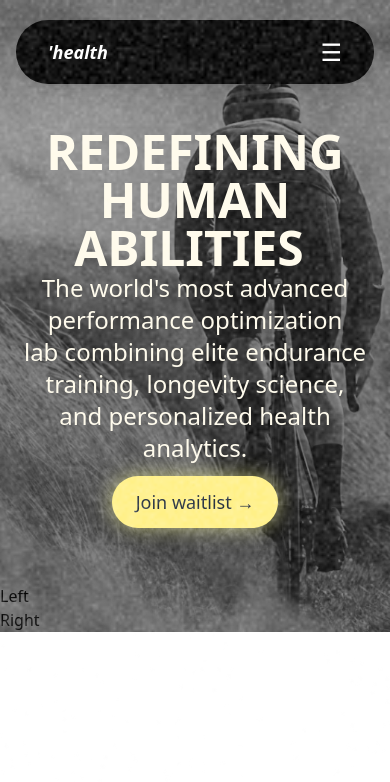
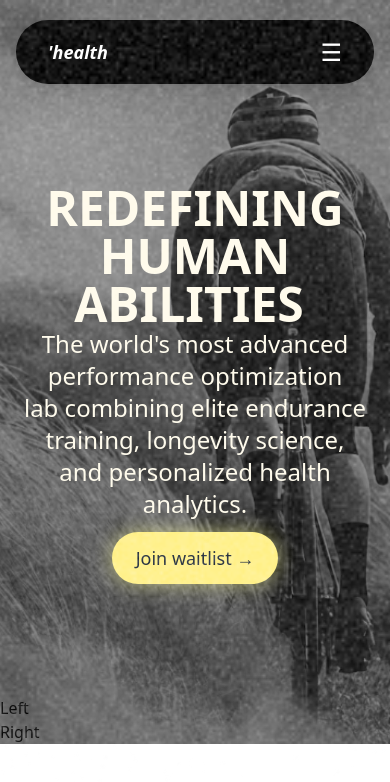
Before and after one commit to prateeksinghdhillon/DivineGymSite, a React (Vite) app: page / in a window 390 px wide. Shown: the top 782 px of the page. Built offline with nearby package versions, Linux system fonts and the light colour scheme.

Commit message:
navbar changes

```diff
--- a/src/components/About.jsx
+++ b/src/components/About.jsx
@@ -2,7 +2,7 @@ import React from 'react'
 
 const About = () => {
   return (
-    <div className='max-w-screen-2xl container mx-auto px-4 md:px-20 my-11 md:my-10'>
+    <div className='max-w-screen-2xl container mx-auto px-4 md:px-20 my-25 md:my-10'>
       <div className='sm:my-10'>
         <h1 className='text-center font-bold md:text-9xl text-5xl text-amber-50'>REDEFINING HUMAN </h1>
         <h1 className='text-center font-bold md:text-9xl text-5xl md:mr-1 mr-3 text-amber-50'>ABILITIES</h1>
--- a/src/components/Navbar.jsx
+++ b/src/components/Navbar.jsx
@@ -40,7 +40,7 @@ const Navbar = () => {
       <AnimatePresence>
         {isOpen && (
           <motion.div
-            className="fixed top-16 left-1/2 transform -translate-x-1/2 bg-black text-white w-[90%] max-w-[400px] rounded-lg shadow-xl p-6 flex flex-col items-center z-50"
+            className="absolute top-16 left-1/2 transform -translate-x-1/2 bg-black text-white w-[90%] max-w-[400px] rounded-lg shadow-xl p-6 flex flex-col items-center z-50"
             initial={{ scaleY: 0, opacity: 0 }}
             animate={{ scaleY: 1, opacity: 1 }}
             exit={{ scaleY: 0, opacity: 0 }}
```
